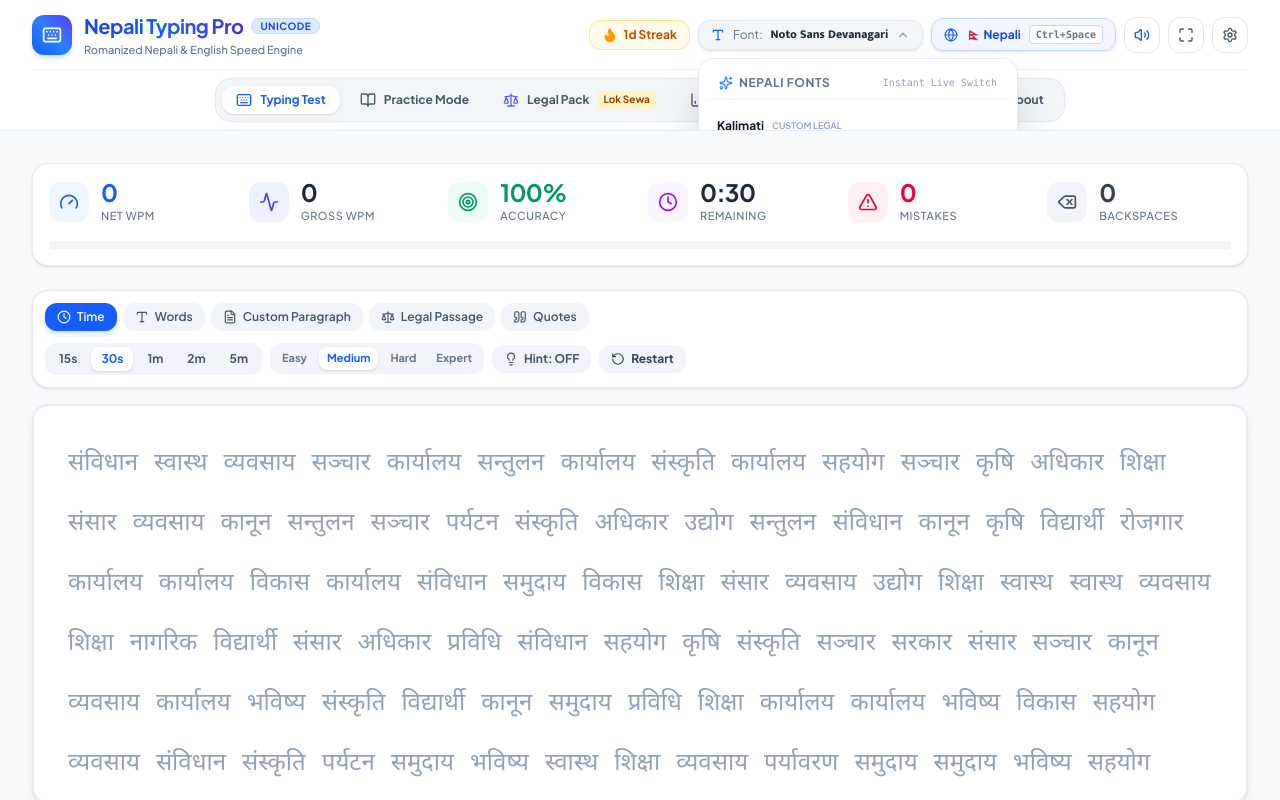
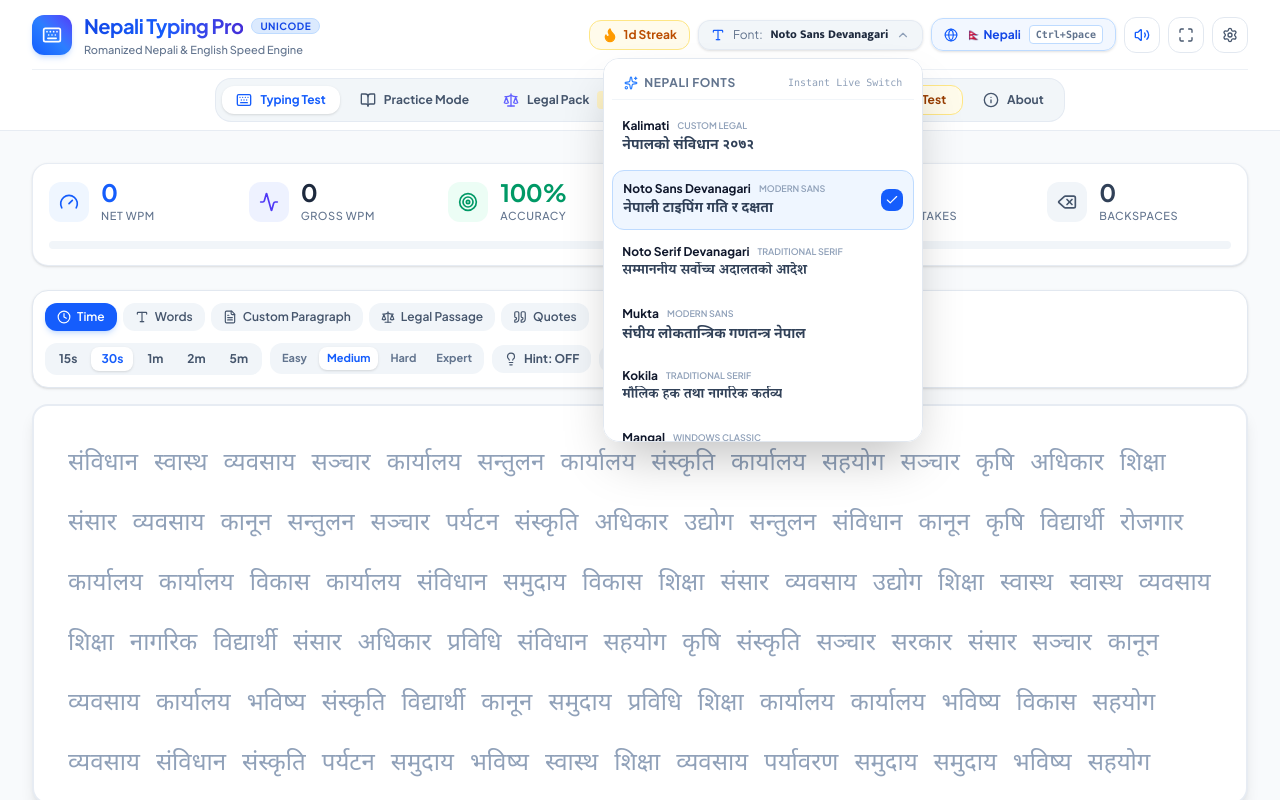
Before and after one commit to messilc1/Nepali-Typing, a React (Vite) app: page / in a window 1280 px wide. Both pictures are taken after a click on the button "Change Nepali Unicode Display Font". Shown: the top 800 px of the page. Built offline with nearby package versions, Linux system fonts and the light colour scheme; a web font is replaced by a local one.

Commit message:
fix(ui): adjust navbar and dropdown z-index
Increase navbar z-index and ensure font selector dropdown correctly renders above other elements to prevent clipping.

```diff
--- a/src/components/FontSelector.tsx
+++ b/src/components/FontSelector.tsx
@@ -114,7 +114,11 @@
 
       {/* Floating Dropdown Panel */}
       {isOpen && (
-        <div className="absolute right-0 sm:right-auto sm:left-0 mt-2 w-72 sm:w-80 bg-white dark:bg-slate-900 rounded-2xl border border-slate-200 dark:border-slate-800 shadow-2xl z-50 p-2 space-y-1 animate-fadeIn max-h-96 overflow-y-auto">
+        <div
+          className={`absolute ${
+            variant === 'navbar' ? 'right-0' : 'left-0 sm:left-0'
+          } mt-2 w-72 sm:w-80 bg-white dark:bg-slate-900 rounded-2xl border border-slate-200 dark:border-slate-800 shadow-2xl z-[100] p-2 space-y-1 animate-fadeIn max-h-96 overflow-y-auto`}
+        >
 
           <div className="px-3 py-2 border-b border-slate-100 dark:border-slate-800 flex items-center justify-between">
             <div className="flex items-center gap-1.5 text-xs font-black uppercase tracking-wider text-slate-500">
--- a/src/components/Navbar.tsx
+++ b/src/components/Navbar.tsx
@@ -60,7 +60,7 @@
   };
 
   return (
-    <header id="main-navbar" className="sticky top-0 z-30 bg-white/95 dark:bg-slate-900/95 backdrop-blur-md border-b border-slate-200/80 dark:border-slate-800 transition-colors w-full overflow-hidden">
+    <header id="main-navbar" className="sticky top-0 z-40 bg-white/95 dark:bg-slate-900/95 backdrop-blur-md border-b border-slate-200/80 dark:border-slate-800 transition-colors w-full">
       <div className="max-w-7xl mx-auto px-4 sm:px-6 lg:px-8">
 
         {/* ROW 1: Brand & Utility Controls */}
```
